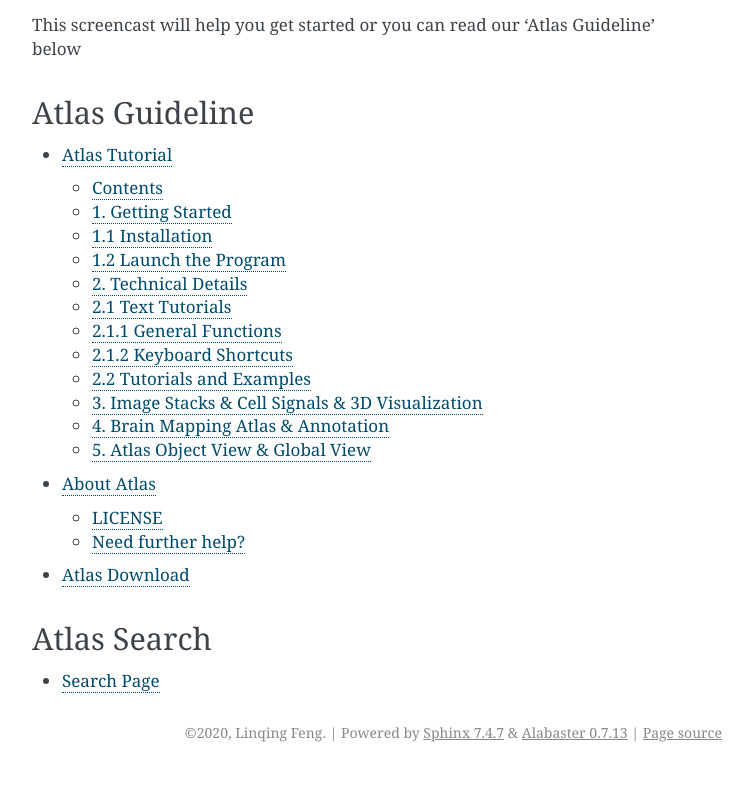
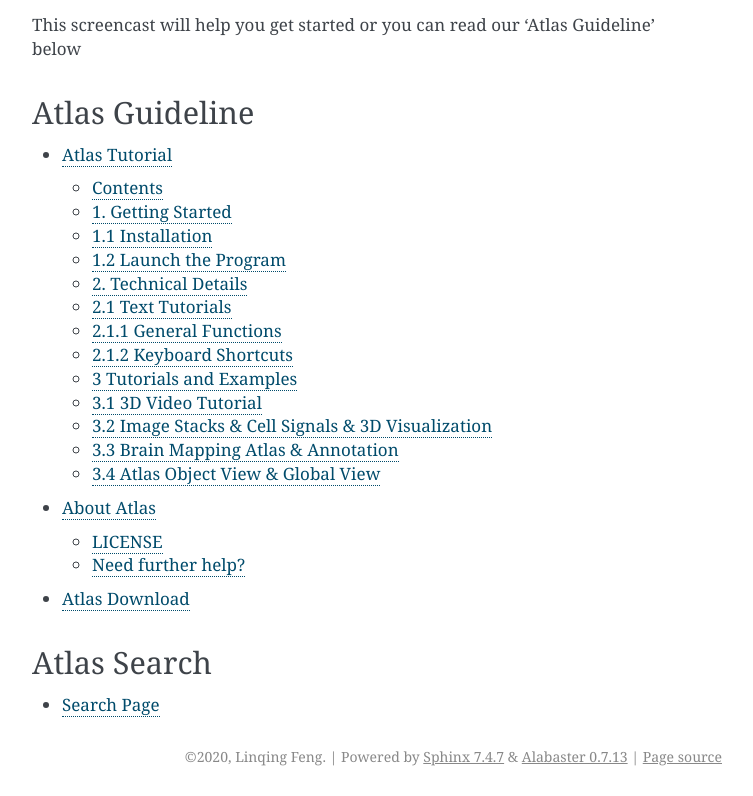
Before and after one commit to feng-lab/atlas-doc, a Sphinx documentation site: the page built from docs/source/index.rst, in a window 1280 px wide and 900 px high, scrolled down 1208 px, cut to the strip 104-900 px from the top of the window. Shown: the whole strip, without its empty margins (388-1141 px from the left). Built offline with Sphinx 7.4.7, drawn with Linux system fonts in a browser that asks for light colours; before the commit the page ends 2084 px from its top, so only the background shows below that.

Commit message:
update docs

```diff
--- a/docs/source/license.rst
+++ b/docs/source/license.rst
@@ -255,8 +255,12 @@
 
 
 
-2.2 Tutorials and Examples
+3 Tutorials and Examples
 ^^^^^^^^^^^^^^^^^^^^^^
+
+3.1 3D Video Tutorial
+^^^^^^^^^^^^^^^^^^^^
+
 1. Load Image
 Load image by dragging file into Atlas window or using the File menu.
 Loaded image will be shown in the upper right "Object Manager" panel:
@@ -456,19 +460,19 @@
   :alt: Atlas Figure1
   :align: center
 
-3. Image Stacks & Cell Signals & 3D Visualization
+3.2 Image Stacks & Cell Signals & 3D Visualization
 ^^^^^^^^^^^^^^^^^^^^^^^^^^^^^^^^^^^^^^^^^^^^^^^^^
 
 * Figure1. Atlas Neuron Visualization
 * 3D Reconstruction
 
 
-4. Brain Mapping Atlas & Annotation
+3.3 Brain Mapping Atlas & Annotation
 ^^^^^^^^^^^^^^^^^^^^^^^^^^^^^^^^^^^
 
 * Figure2. Atlas Lemur Brain Visualization
 
-5. Atlas Object View & Global View
+3.4 Atlas Object View & Global View
 ^^^^^^^^^^^^^^^^^^^^^^^^^^^^^^^^^^
 
 * Video Function & How to use it
```
